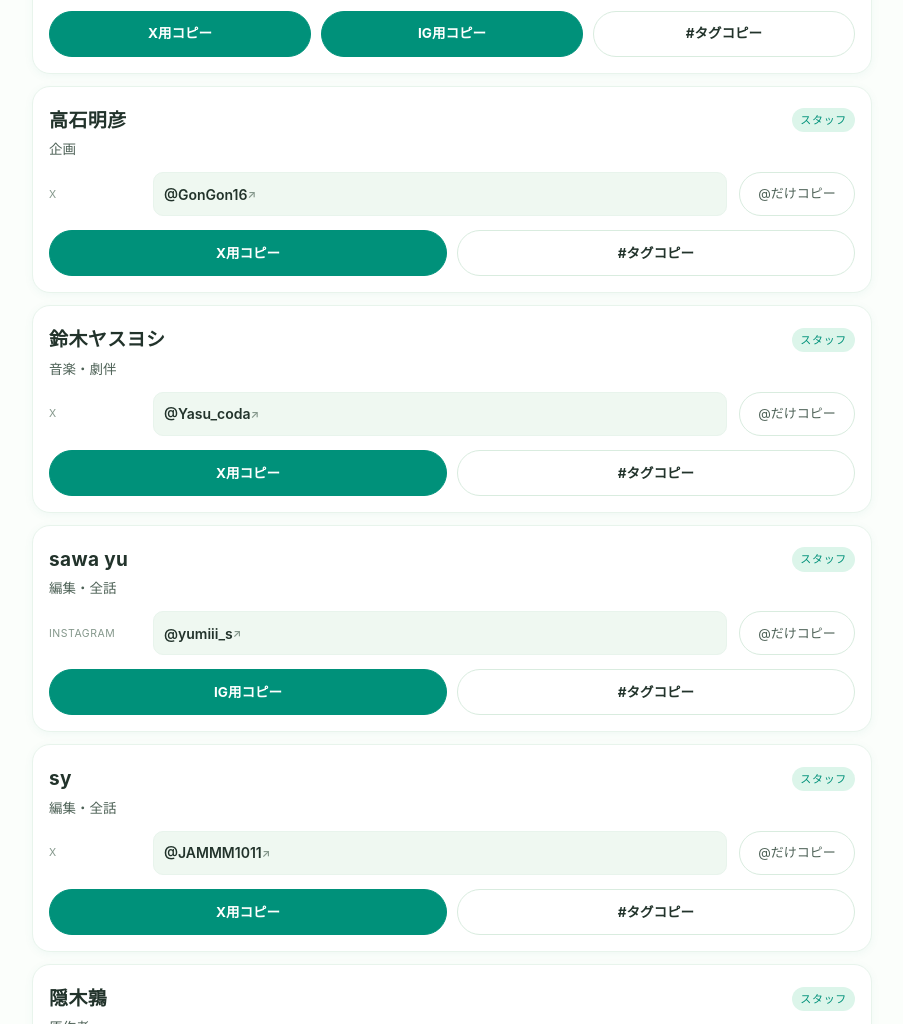
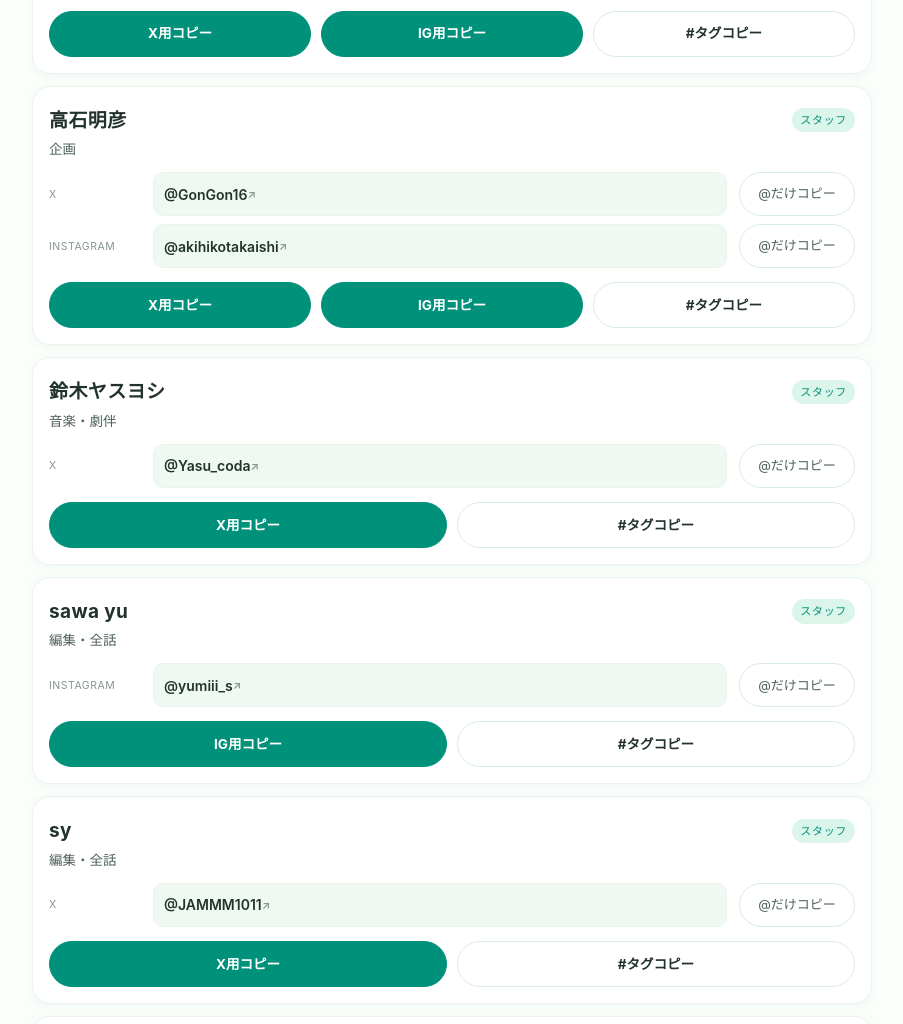
Before and after one commit to budokan20111224al-max/shuunaka_SchoolTrip, a plain HTML site: page cast-staff-index.html in a window 1280 px wide. Shown: the part 10405-11429 px from the top of the page, without its empty margins (188-1091 px from the left). Drawn offline with Linux system fonts and the light colour scheme; no server answers.

Commit message:
高石明彦にInstagramを追加

```diff
--- a/cast-staff-index.html
+++ b/cast-staff-index.html
@@ -494,7 +494,7 @@ var PEOPLE = [
  {kind:"staff", name:"長谷川卓也", reading:"はせがわ たくや", role:"監督", roleR:"かんとく", x:"hasetaku0227", ig:"hasegawa_takuya0227", kw:"監督 かんとく"},
  {kind:"staff", name:"安見悟朗", reading:"やすみ ごろう", role:"監督", roleR:"かんとく", x:"lennono560", ig:"goroyasumi", kw:"監督 かんとく"},
  {kind:"staff", name:"藤澤浩和", reading:"ふじさわ ひろかず", role:"監督", roleR:"かんとく", x:"fujisawa44", ig:"fujisawahirokazu", kw:"監督 かんとく"},
- {kind:"staff", name:"高石明彦", reading:"たかいし あきひこ", role:"企画", roleR:"きかく", x:"GonGon16", kw:"企画 きかく The icon"},
+ {kind:"staff", name:"高石明彦", reading:"たかいし あきひこ", role:"企画", roleR:"きかく", x:"GonGon16", ig:"akihikotakaishi", kw:"企画 きかく The icon"},
  {kind:"staff", name:"鈴木ヤスヨシ", reading:"すずき やすよし", role:"音楽・劇伴", roleR:"おんがく げきばん", x:"Yasu_coda", kw:"音楽 おんがく 劇伴 げきばん"},
  {kind:"staff", name:"sawa yu", reading:"さわ ゆう", role:"編集・全話", roleR:"へんしゅう", ig:"yumiii_s", kw:"編集 へんしゅう"},
  {kind:"staff", name:"sy", reading:"えすわい", role:"編集・全話", roleR:"へんしゅう", x:"JAMMM1011", kw:"編集 へんしゅう"},
```
